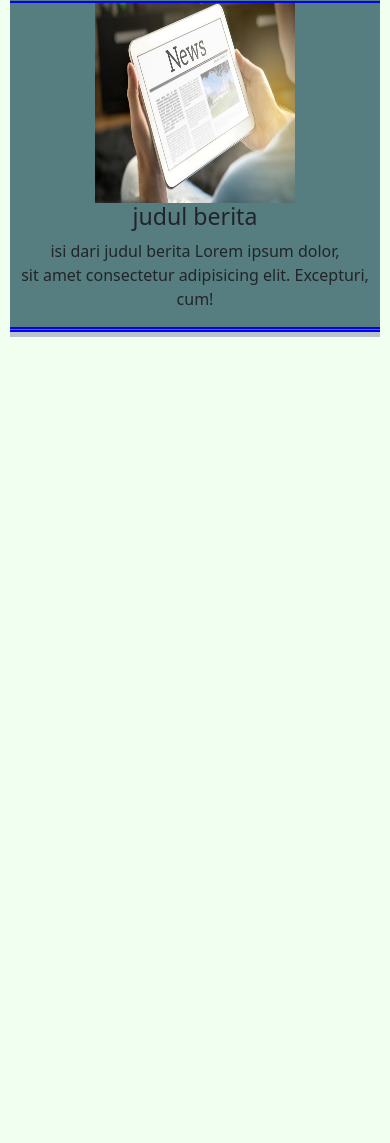
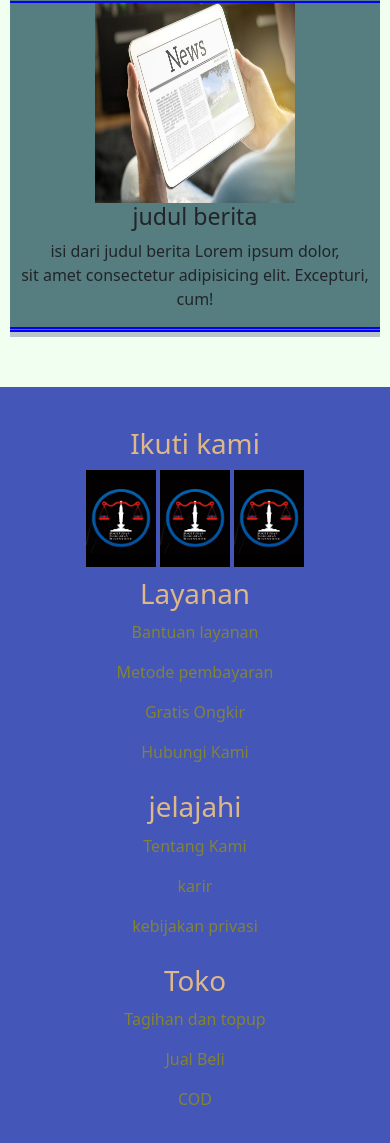
Before and after one commit to MuhammadIrsyadofc/pwb, a plain HTML site: page index.html in a window 390 px wide. Shown: the part 3039-4182 px from the top of the page. Before the commit the page ends 3376 px from the top, so only its background shows below. Drawn offline with nearby package versions, Linux system fonts and the light colour scheme.

Commit message:
modifikasi file

```diff
--- a/index.html
+++ b/index.html
@@ -85,8 +85,8 @@
       <div class="carousel-item" data-bs-interval="2000">
         <img src="gambar/contoh2.jpg" class="d-block w-100"  alt="...">
         <div class="carousel-caption d-none d-md-block">
-          <h2>Headline News</h5>
-          <p>Some representative placeholder content for the second slide.</p>
+          <h2>berita 2</h5>
+          <p>isi dari judul berita</p>
         </div>
       </div>
 
@@ -168,6 +168,34 @@
 
 
 
+<div class="parent_footer">
+  <div class="child-footer">
+      <item-1>
+          <h1>Ikuti kami</h1>
+          <img src="gambar/logopwb2.png" width="70px" alt="">
+          <img src="gambar/logopwb2.png" width="70px" alt="">
+          <img src="gambar/logopwb2.png" width="70px" alt="">
+         </item-1>
+      <item-2>
+          <h1>Layanan</h1>
+          <p>Bantuan layanan</p>
+          <p>Metode pembayaran</p>
+          <p>Gratis Ongkir</p>
+          <p>Hubungi Kami</p>
+      </item-2>
+      <item-3>
+          <h1>jelajahi</h1>
+          <p>Tentang Kami</p>
+          <p>karir</p>
+          <p>kebijakan privasi</p>
+      </item-3>
+      <item-4>
+          <h1>Toko</h1>
+          <p>Tagihan dan topup</p>
+          <p>Jual Beli</p>
+          <p>COD</p>
+      </item-4>
+  </div>
 
 
 
--- a/style.css
+++ b/style.css
@@ -212,3 +212,90 @@ body{
 }
 
 }
+item-1{
+    width: 25%;
+    margin-top: 10px;
+}
+item-1 h1{
+    margin-bottom: 10px;
+    color: burlywood;
+}
+item-2{
+    width: 25%;
+    margin-top: 10px;
+    color: rgb(131, 131, 52);
+}
+item-2 h1{
+    margin-bottom: 10px;
+    color: burlywood;
+}
+
+item-3{
+    width: 25%;
+    margin-top: 10px;
+    color: rgb(131, 131, 52);
+}
+item-3 h1{
+    margin-bottom: 10px;
+    color: burlywood;
+}
+
+item-4{
+    width: 25%;
+    margin-top: 10px;
+    color: rgb(131, 131, 52);
+}
+item-4 h1{
+    margin-bottom: 10px;
+    color: burlywood;
+}
+
+
+
+@media only screen and (max-width:768px){
+    item-1{
+        width: 50%;
+    }
+    item-2{
+        width: 50%;
+    }
+    item-3{
+        width: 50%;
+    }
+    item-4{
+        width: 50%;
+    }
+}
+
+@media only screen and (max-width:576px){
+    item-1{
+        width: 100%;
+    }
+    item-2{
+        width: 100%;
+    }
+    item-3{
+        width: 100%;
+    }
+    item-4{
+        width: 100%;
+    }
+}
+
+
+
+
+.parent_footer{
+    width: 100vw;
+    background-color: rgb(68, 86, 183) ;
+    padding: 30px;
+}
+.child-footer{
+    display: flex;
+    flex-direction: row;
+    flex-wrap: wrap;
+    text-align: center;
+}
+.item-1 h1:hover, p:hover, .item-2 h1:hover, p:hover, .item-3 h1:hover, p:hover:hover, .item-4 h1:hover, p:hover{
+    color: magenta;
+}
```
Also changed, not shown: Halaman Pendidikan/index.html (+0 -9 lines), Halaman Pendidikan/style.css (+26 -59 lines).
